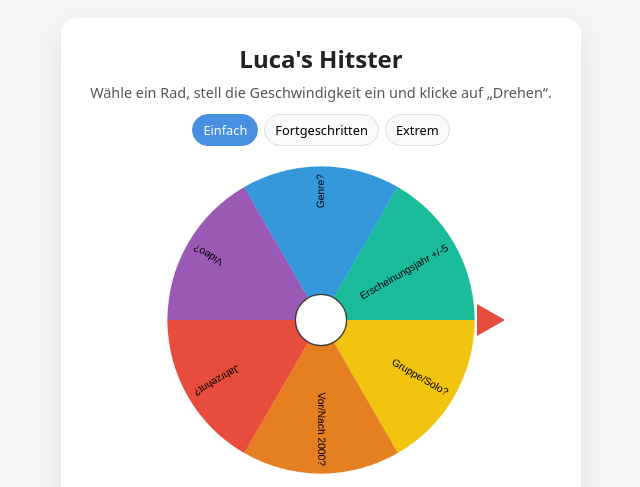
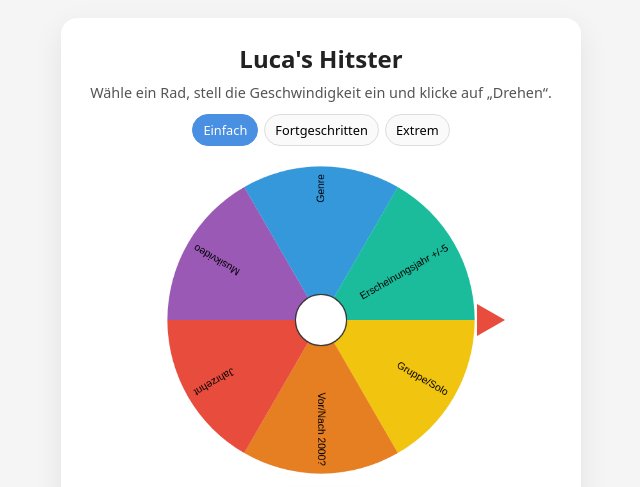
Before and after one commit to fcgwnjrz8k-hub/Luca-Hitster, a plain HTML site: page index.html in a window 1280 px wide. Shown: the top 487 px of the page, 319-959 px from the left. Drawn offline with Linux system fonts and the light colour scheme.

Commit message:
Update index.html

```diff
--- a/index.html
+++ b/index.html
@@ -310,29 +310,29 @@
     // ========================
     const presets = {
       classic: [
-        "Gruppe/Solo?",
+        "Gruppe/Solo",
         "Vor/Nach 2000?",
-        "Jahrzehnt?",
-        "Video?",
-        "Genre?",
+        "Jahrzehnt",
+        "Musikvideo",
+        "Genre",
         "Erscheinungsjahr +/-5",
       ],
       party: [
         "Songtitel",
-        "Interpret-Name",
+        "Name des Künstlers",
         "Erscheinungsjahr +/-2",
-        "Debüthit?",
-        "Größter Hit?",
-        "Kontinent?",
-        "Charts Top 10?",
+        "Debüt-Song?",
+        "Größter Hit",
+        "Kontinent",
       ],
       challenges: [
-        "Erscheinungsjahr",
+        "Exaktes Erscheinungsjahr",
         "Alter beim Release",
-        "Beruf vor Karriere",
-        "Spotify Streams?",
-        "Jahreszeit?",
-        "Land?",
+        "Vor-Karriere-Beruf",
+        "Spotify-Streams",
+        "Jahreszeit",
+        "Herkunftsland",
+        "Charts",
       ]
     };
 
```
